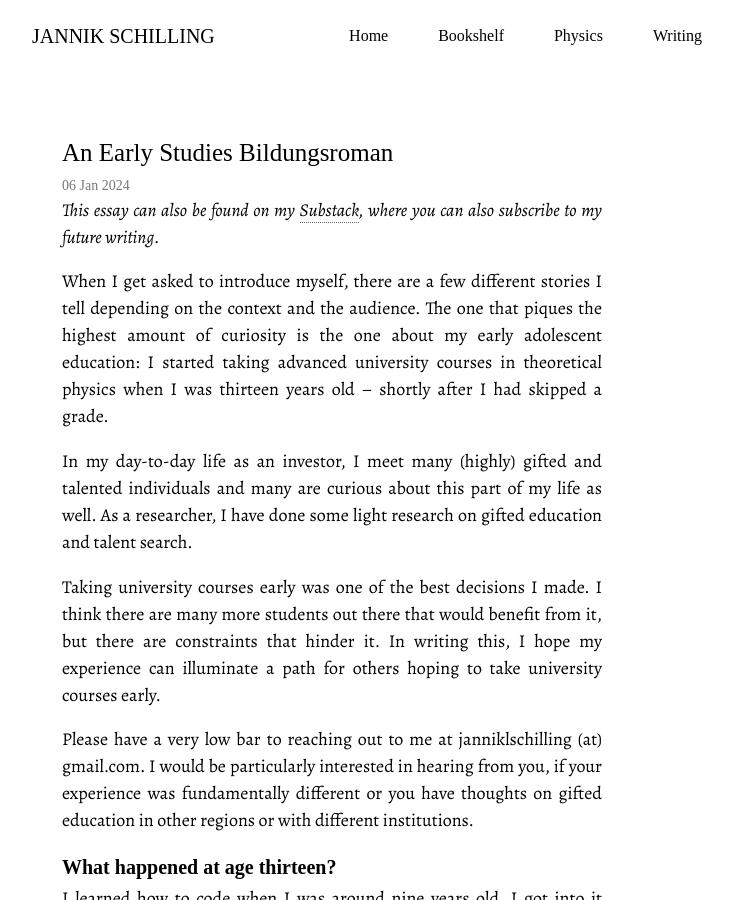
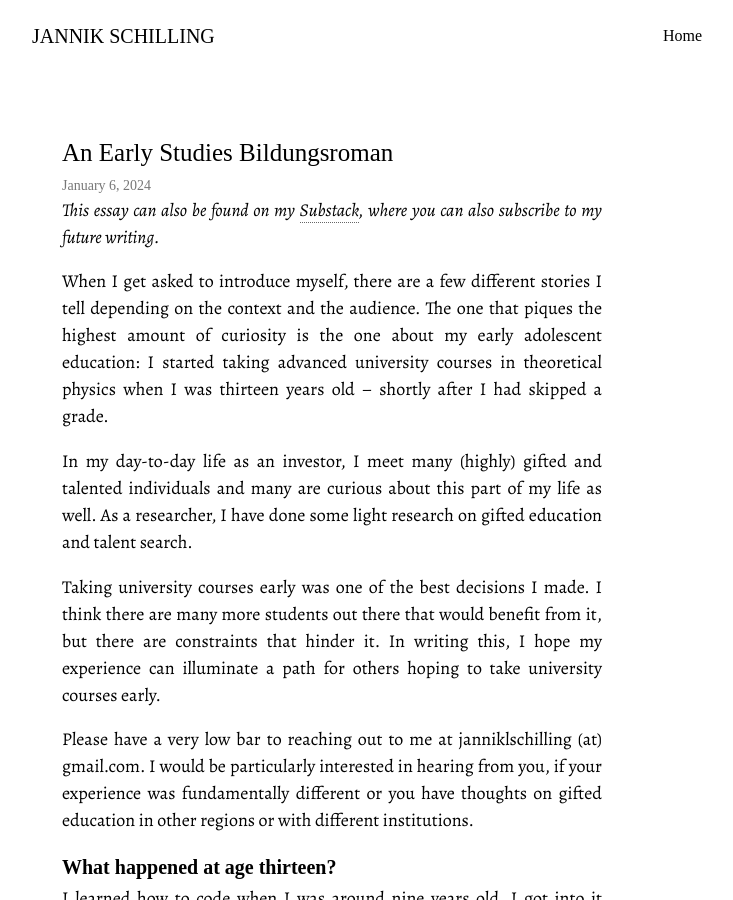
Before and after one commit to jannikls/jannikls.github.io, a Jekyll site: the page built from _posts/2024-01-06-early-studies-bildungsroman.markdown, in a window 1280 px wide and 900 px high. Shown: the whole window, without its empty margins (273-1006 px from the left). Built offline with Jekyll 4.4.1, drawn with Linux system fonts in a browser that asks for light colours; some web fonts are replaced; comment, search, counter and statistics services are not loaded; some of the changed text lies outside the part shown.

Commit message:
major design change

```diff
--- a/_layouts/post.html
+++ b/_layouts/post.html
@@ -51,21 +51,6 @@
                 {% if page.url == '/' %}{ Home }{% else %}Home{% endif %}
               </a>
             </li>
-            <li>
-              <a href="{{ '/bookshelf/' | relative_url }}" class="{% if page.url == '/bookshelf/' %}active{% endif %}">
-                {% if page.url == '/bookshelf/' %}{ Bookshelf }{% else %}Bookshelf{% endif %}
-              </a>
-            </li>
-            <li>
-              <a href="{{ '/theoretical-physics/' | relative_url }}" class="{% if page.url == '/theoretical-physics/' %}active{% endif %}">
-                {% if page.url == '/theoretical-physics/' %}{ Physics }{% else %}Physics{% endif %}
-              </a>
-            </li>
-            <li>
-              <a href="{{ '/writing/' | relative_url }}" class="{% if page.url == '/writing/' %}active{% endif %}">
-                {% if page.url == '/writing/' %}{ Writing }{% else %}Writing{% endif %}
-              </a>
-            </li>
           </ul>
         </nav>
       </div>
@@ -75,34 +60,12 @@
     <div class="container">  <main class="main-content">
     <div class="body-container">
       <h2>{{ page.title }}</h2>
-      <div class="date-tag">{{ page.date | date_to_string }}</div>
+      <div class="date-tag">{{ page.date | date: "%B %-d, %Y" }}</div>
       <div class="grey-text">
         <p><i>This essay can also be found on my <a href="https://open.substack.com/pub/theschillingpoint">Substack</a>, where you can also subscribe to my future writing.</i></p>
 
         {{ content }}
       </div>
-
-      <div id="mc_embed_signup" style="margin-left: -20px; padding-top: 10px;">
-        <form action="https://jannikschilling.us21.list-manage.com/subscribe/post?u=f89d10e0abc7fbfe9448deecc&amp;id=5ff74561c4&amp;f_id=0078f7e6f0" method="post" id="mc-embedded-subscribe-form" name="mc-embedded-subscribe-form" class="validate" target="_self" novalidate="">
-            <div id="mc_embed_signup_scroll"><h3>Subscribe here.</h3>
-                <div class="indicates-required"><span class="asterisk">*</span> indicates required</div>
-                <div class="mc-field-group"><label for="mce-EMAIL">Email Address <span class="asterisk">*</span></label><input type="email" name="EMAIL" class="required email" id="mce-EMAIL" required="" value=""></div>
-            <div id="mce-responses" class="clear foot">
-                <div class="response" id="mce-error-response" style="display: none;"></div>
-                <div class="response" id="mce-success-response" style="display: none;"></div>
-            </div>
-        <div aria-hidden="true" style="position: absolute; left: -5000px;">
-            /* real people should not fill this in and expect good things - do not remove this or risk form bot signups */
-            <input type="text" name="b_f89d10e0abc7fbfe9448deecc_5ff74561c4" tabindex="-1" value="">
-        </div>
-            <div class="optionalParent">
-                <div class="clear foot">
-                    <input type="submit" name="subscribe" id="mc-embedded-subscribe" class="button" value="Subscribe">
-                </div>
-            </div>
-        </div>
-    </form>
-  </div>
     </div>
     </div>
   </body>
```
Also changed, not shown: _layouts/default4.html (added, +28 -0 lines), _layouts/page-template.html (+4 -4 lines), index.md (+5 -5 lines), writing.md (renamed from writing.html, +0 -3 lines).
